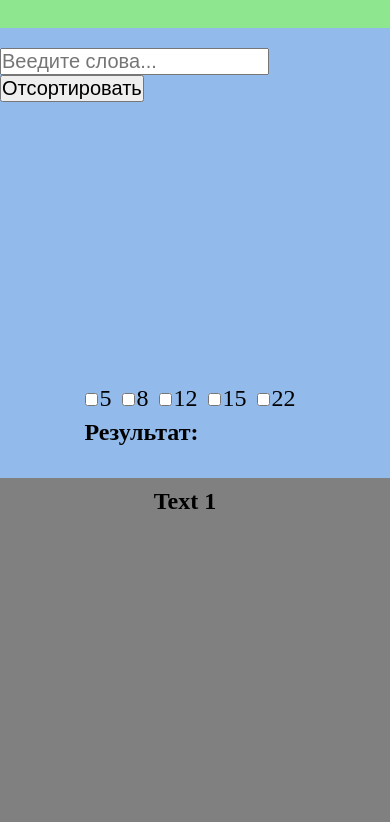
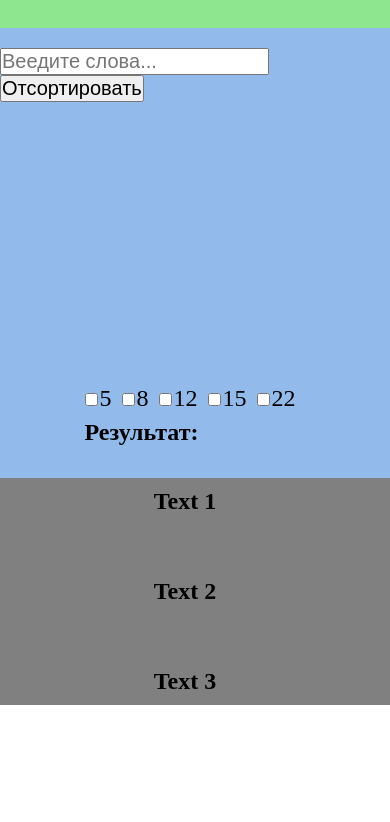
Before and after one commit to Nikitereh/test_task, a website: page index.html in a window 390 px wide. Shown: the part 278-1100 px from the top of the page. After the commit the page ends 983 px from the top, so only its background shows below. Drawn offline with nearby package versions, Linux system fonts and the light colour scheme.

Commit message:
Update footer.css

```diff
--- a/components/footer/footer.css
+++ b/components/footer/footer.css
@@ -12,7 +12,15 @@
 @media screen and (max-width:450px) {
   .footer {
     flex-direction: column;
-    height:100%;
+    height:30%;
     align-items:center;
   }
 }
+
+@media screen and (max-width:950px) {
+  .footer {
+    flex-direction: column;
+    height:27%;
+    align-items:center;
+  }
+}
```
